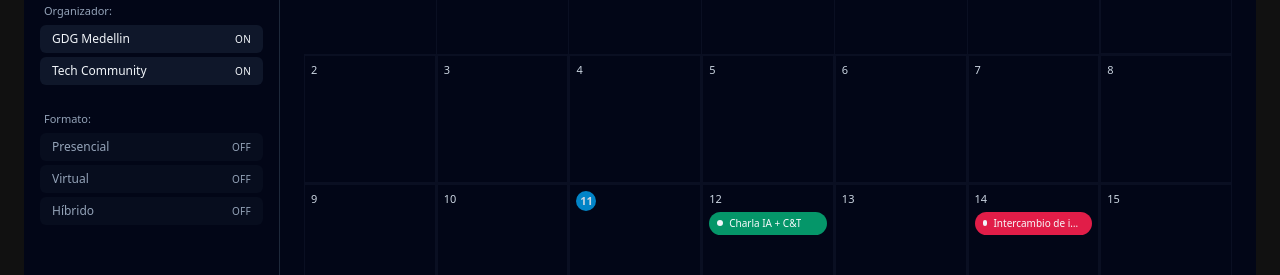
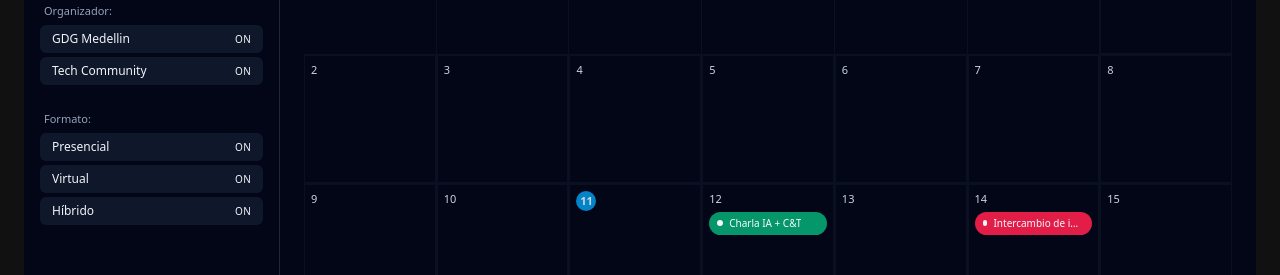
Before and after one commit to techcommunitycol/web-tech-community, a React (Vite) app: page / in a window 1280 px wide. Shown: the part 4800-5075 px from the top of the page. Built offline with nearby package versions, Linux system fonts and the light colour scheme.

Commit message:
Fixing build on calendar page

```diff
--- a/src/features/calendar/CalendarPage.tsx
+++ b/src/features/calendar/CalendarPage.tsx
@@ -30,9 +30,9 @@ const CalendarPage: React.FC = () => {
 
   const allOwners = getUniqueOwners(EVENTS);
   const [activeOwners, setActiveOwners] = useState<string[]>(allOwners);
-  const [activeFormatos, setActiveFormatos] =
-    useState<FormatoType[]>([] as FormatoType[] || [...new Set(EVENTS.map(e => e.format as FormatoType))]); // si prefieres puedes dejarlo como antes: useState<FormatoType[]>([...FORMATOS])
-
+  const [activeFormatos, setActiveFormatos] = useState<FormatoType[]>([
+    ...new Set(EVENTS.map((e) => e.format as FormatoType)),
+  ]);
   const today = new Date();
   const monthLabel = currentDate.toLocaleDateString("en-US", {
     month: "long",
@@ -146,31 +146,28 @@ const CalendarPage: React.FC = () => {
           <div className="flex items-center gap-1 text-xs">
             <button
               onClick={() => setViewMode("month")}
-              className={`rounded-md px-3 py-1 ${
-                viewMode === "month"
+              className={`rounded-md px-3 py-1 ${viewMode === "month"
                   ? "bg-slate-800 text-slate-100"
                   : "text-slate-400 hover:bg-slate-900"
-              }`}
+                }`}
             >
               Mes
             </button>
             <button
               onClick={() => setViewMode("week")}
-              className={`rounded-md px-3 py-1 ${
-                viewMode === "week"
+              className={`rounded-md px-3 py-1 ${viewMode === "week"
                   ? "bg-slate-800 text-slate-100"
                   : "text-slate-400 hover:bg-slate-900"
-              }`}
+                }`}
             >
               Semana
             </button>
             <button
               onClick={() => setViewMode("list")}
-              className={`rounded-md px-3 py-1 ${
-                viewMode === "list"
+              className={`rounded-md px-3 py-1 ${viewMode === "list"
                   ? "bg-slate-800 text-slate-100"
                   : "text-slate-400 hover:bg-slate-900"
-              }`}
+                }`}
             >
               Todos
             </button>
```
